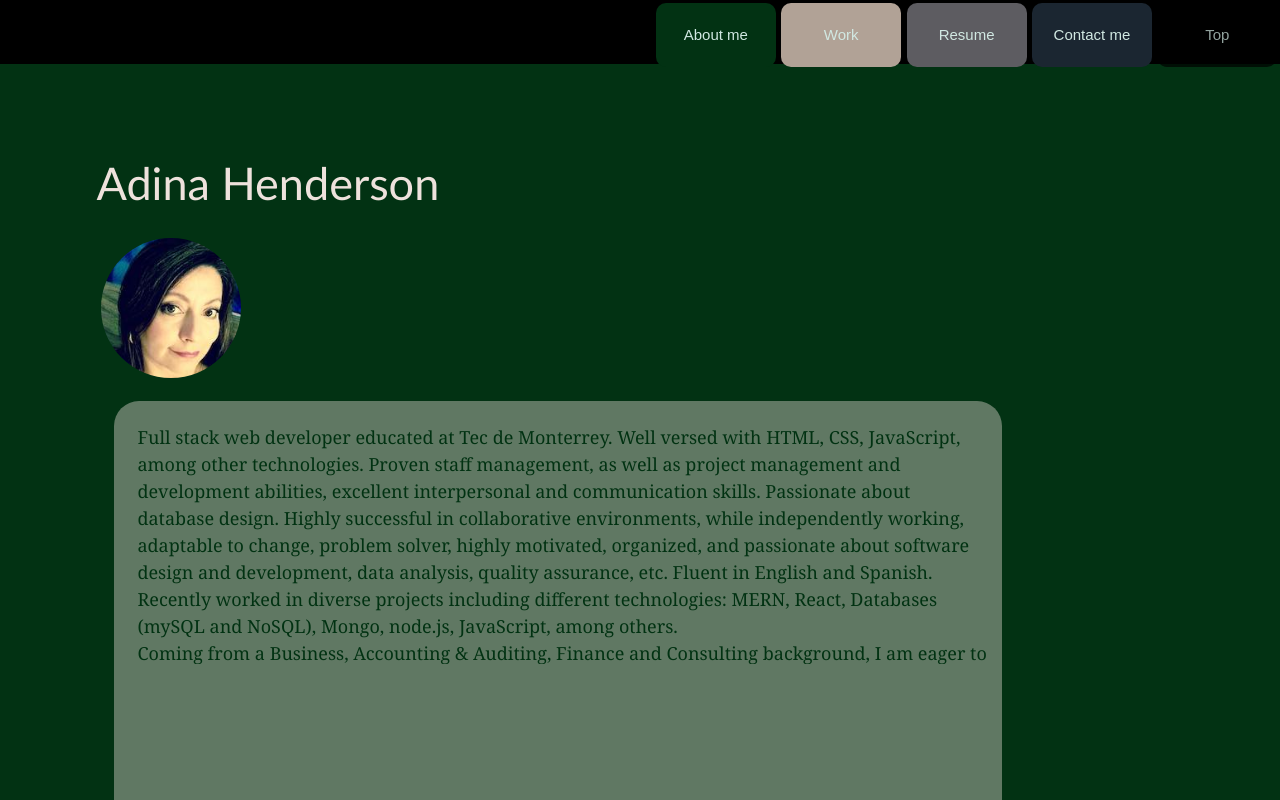
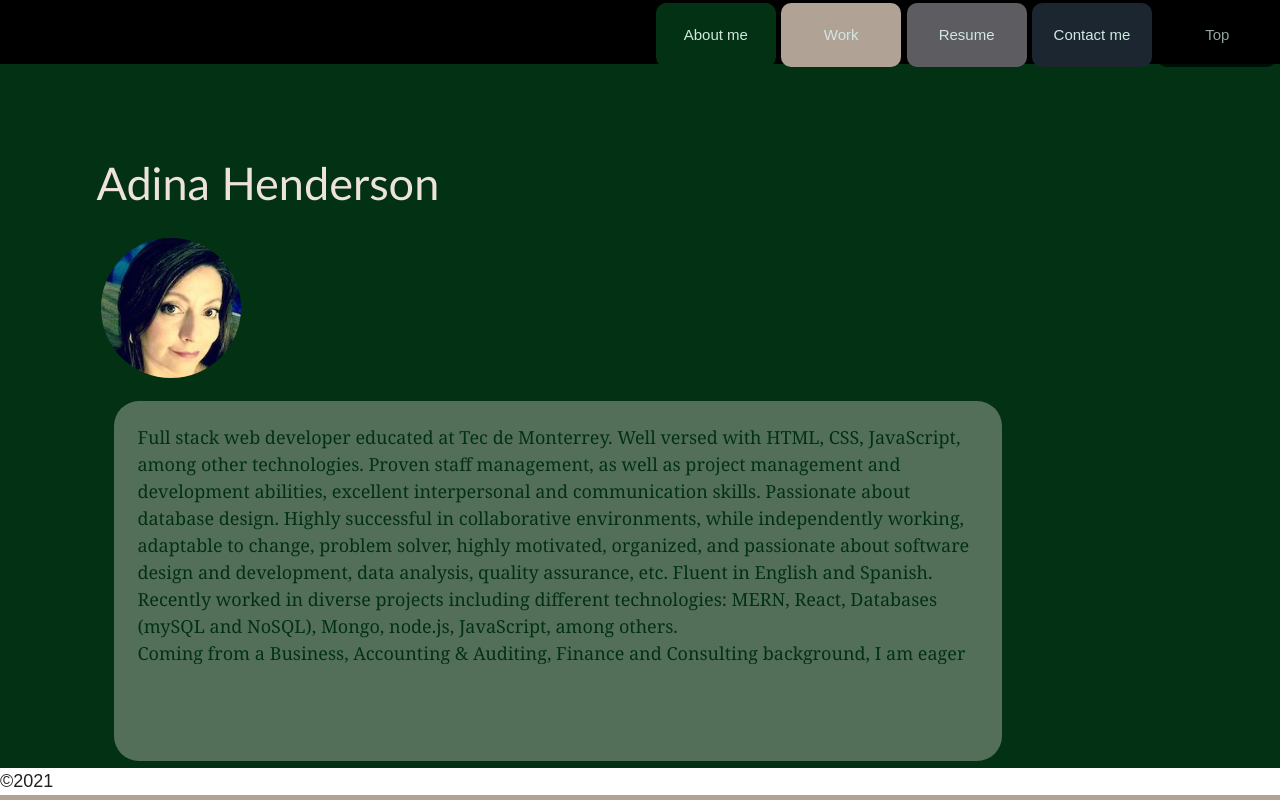
Before and after one commit to adina-hc/portfolio, a React (Create React App) app: page / in a window 1280 px wide. Shown: the top 800 px of the page. Built offline with nearby package versions, Linux system fonts and the light colour scheme.

Commit message:
modified settings

```diff
--- a/src/style.css
+++ b/src/style.css
@@ -22,12 +22,21 @@ html,
 body {
   /* Add scroll effect */
   scroll-behavior: smooth;
+  height: 40vh;
 }
+  /* Background image */
+.bgImage {
+
+  background-position: center;
+  background-repeat: no-repeat;
+  background-size: cover;
+}
+
 /* Header general settings */
 header {
   background-color: var(--base);
   width: 100%;
-  height: auto;
+  height: auto; /*before auto */
   margin: 0 auto;
   padding: 0;
   color: var(--light);
@@ -54,6 +63,9 @@ header {
   height: 150px;
   width: 150px;
 }
+
+
+
 
 /* Name */
 
@@ -152,7 +164,7 @@ section {
 }
 
 #about-me, #resume, #contact-me  {
-  height: 100vh;
+  height: 88vh;
   ;
 }
 
@@ -176,7 +188,7 @@ h2 {
 
 article {
   background-color: var(--light);
-  opacity: 0.4;
+  opacity: 0.35;
   border-radius: 25px;
   padding: 1em;
   margin: 1em;
@@ -191,14 +203,15 @@ article {
   align-items: center;
   justify-content: center;
   vertical-align: auto;
+  height: fit-content;
 
 }
 
 .about-me {
   /* Adding scroll stop at the start of the section  */
-  scroll-snap-align: start;
   display: flex;
   background-color: var(--about-me);
+  scroll-snap-align: start;
 }
 
 .subtitle-about-me {
@@ -206,10 +219,17 @@ article {
 }
 
 /* About me and Resume sections */
+.article-container {
+
+  padding-left: 10rem;
+  top: -2rem;
+}
+
 .article-content {
+
   width: 75%;
   display: flex;
-  flex-direction: column; /* see if this is actually a row */
+  flex-direction: row; /* see if this is actually a row */
 }
 
 .article-content p {
@@ -315,7 +335,7 @@ img:active {
   scroll-snap-align: start;
   display: flex;
   justify-content: space-between;
-  height: 20%;
+  /* height: 20%; */
   background-color: var(--resume);
 }
 
@@ -324,11 +344,18 @@ img:active {
 }
 
 .article-content {
-  height: 75vh;
+  height: 45vh;
+  max-width: max-content;
+}
+.article-content-resume {
+  height: 70vh;
+  width: 80vh;
 }
 
 .article-content iframe {
   height: 90vh;
+  width: 65vh;
+  border-radius: 25px;
 }
 
 .sportsAlmanac {
@@ -406,14 +433,15 @@ img:active {
 /* Footer Section */
 footer {
   background-color: var(--contact);
-  color: var(--light);
-  padding: 1em;
+  height: auto;
 }
 
 
 /* reg 2021*/
 footer p {
+  padding: 2rem;
   text-align: center;
+
 }
 
 /**************************************************/
@@ -431,10 +459,12 @@ footer p {
   }
 
   nav {
-    overflow: visible;
+    overflow: none;
+    background-color: black;
   }
+
   .nav-bar {
-    position: fixed;
+    position: sticky;
     display: block;
     right: 15rem;
     /*width: 45%;*/
@@ -455,8 +485,6 @@ footer p {
     margin: 0;
     width: 118%;
   }
-
-
 
   .banner,
   .work-box-bottom {
@@ -560,5 +588,8 @@ footer p {
 
 
   }
+  .resume {
+    flex-wrap: wrap;
+  }
 
 }
```
